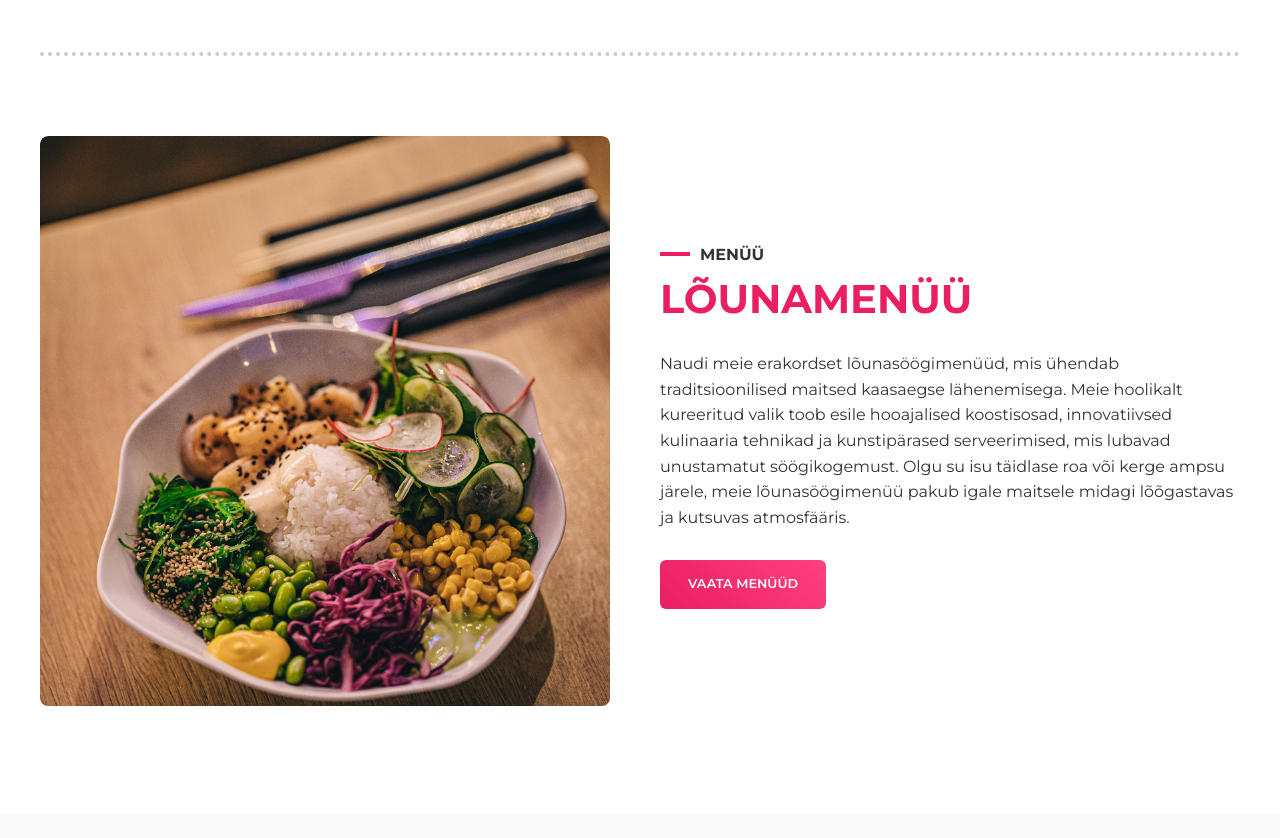
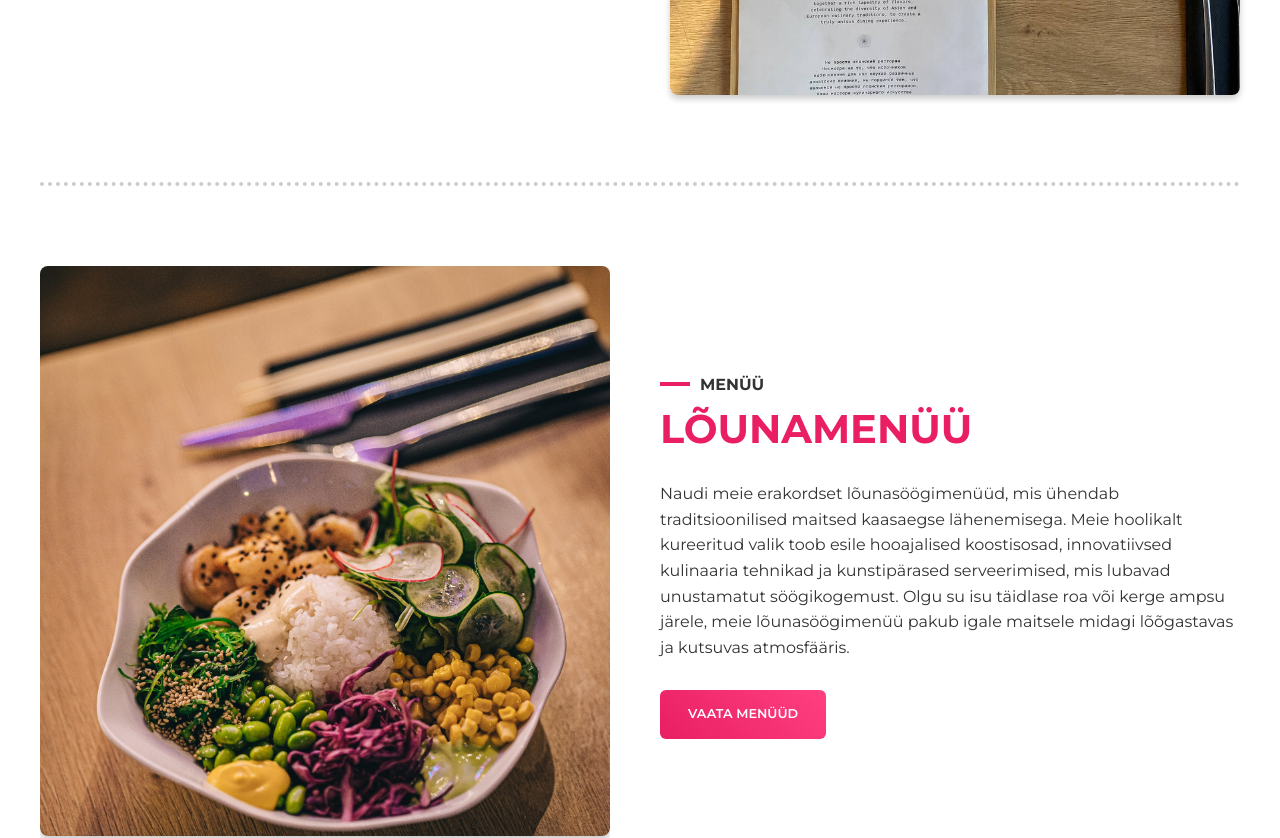
Before and after one commit to CrazyGaffer/Sakura_Resto, a React (Vite) app: page / in a window 1280 px wide. Shown: the part 3680-4518 px from the top of the page. Built offline with nearby package versions, Linux system fonts and the light colour scheme.

Commit message:
Image Update

```diff
--- a/src/pages/about/About.css
+++ b/src/pages/about/About.css
@@ -45,7 +45,7 @@
 
 .about-image img {
     width: 570px;
-    height: 570px;
+    height: 700px;
     object-fit: cover;
     border-radius: 8px;
 }
--- a/src/pages/menu/Menu.jsx
+++ b/src/pages/menu/Menu.jsx
@@ -27,8 +27,8 @@ function Menu() {
 
                 <div className="divider"></div>
 
-                <div className="about-content">
-                    <div className="about-image">
+                <div className="menu-content">
+                    <div className="menu-image">
                         <div className="image-container">
                             <img
                                 src={item_2}
```
